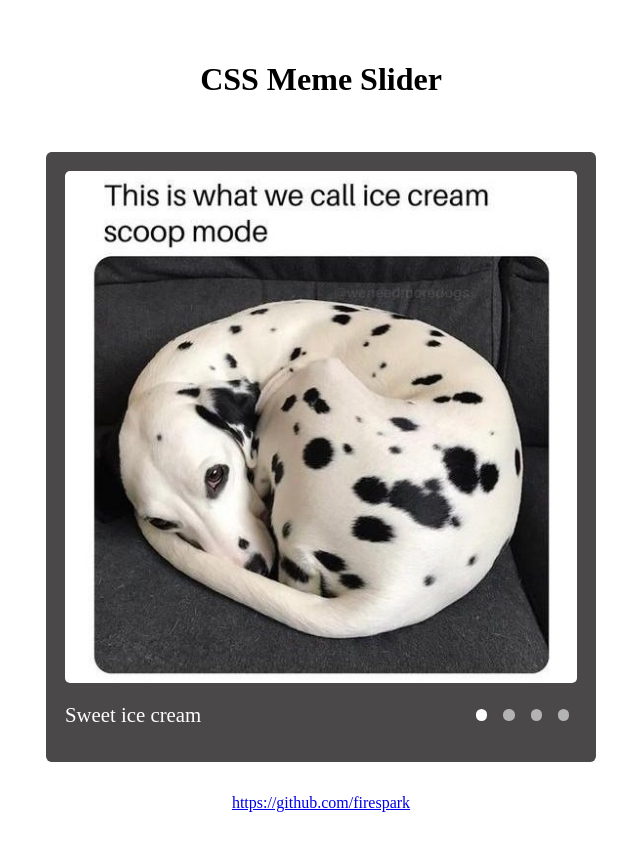
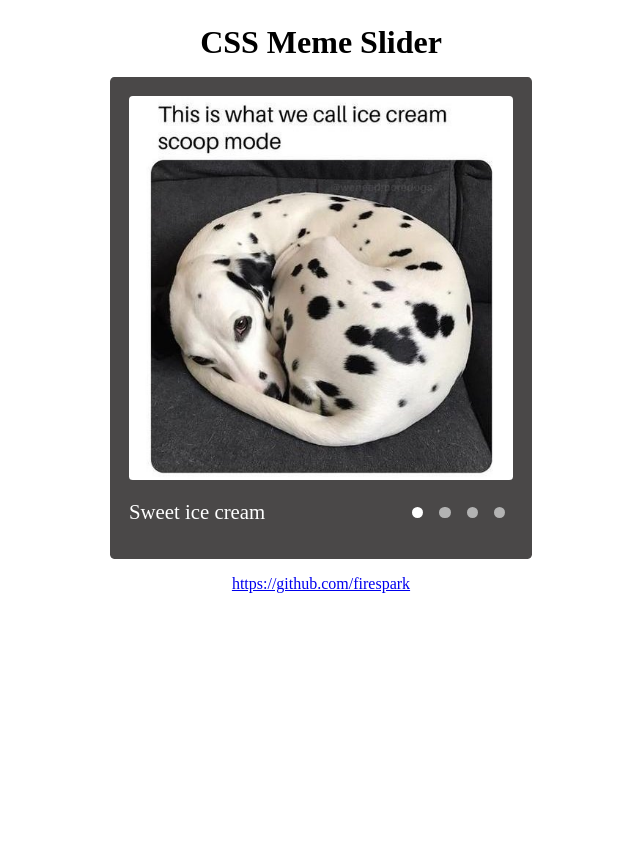
Before and after one commit to firespark/cssMemeSlider, a plain HTML site: page cssMemeSlider/index.html in a window 1280 px wide. Shown: the whole page, without its empty margins (319-959 px from the left). After the commit the page ends 800 px from the top, so only its background shows below. Drawn offline with Linux system fonts and the light colour scheme.

Commit message:
fix: make slider smaler (Mon, Sep 09, 2024 06:08:17 PM)

```diff
--- a/cssMemeSlider/css/responsive.css
+++ b/cssMemeSlider/css/responsive.css
@@ -1,8 +1,9 @@
 @media (max-width: 1199px) {
+
     .wrapper,
     .slides .slide,
     .slide-caption .slide {
-        width: 70vw;
+        width: 50vw;
     }
 }
 
--- a/cssMemeSlider/css/style.css
+++ b/cssMemeSlider/css/style.css
@@ -1,13 +1,17 @@
+h1 {
+	margin: 0;
+}
+
 header,
 footer {
-    padding: 2rem;
+	padding: 1rem 0;
 	text-align: center;
 }
 
 .wrapper,
 .slides .slide,
 .slide-caption .slide {
-    width: 40vw;
+	width: 30vw;
 }
 
 .wrapper {
```
Lines whose indentation alone changed are shown as unchanged.
